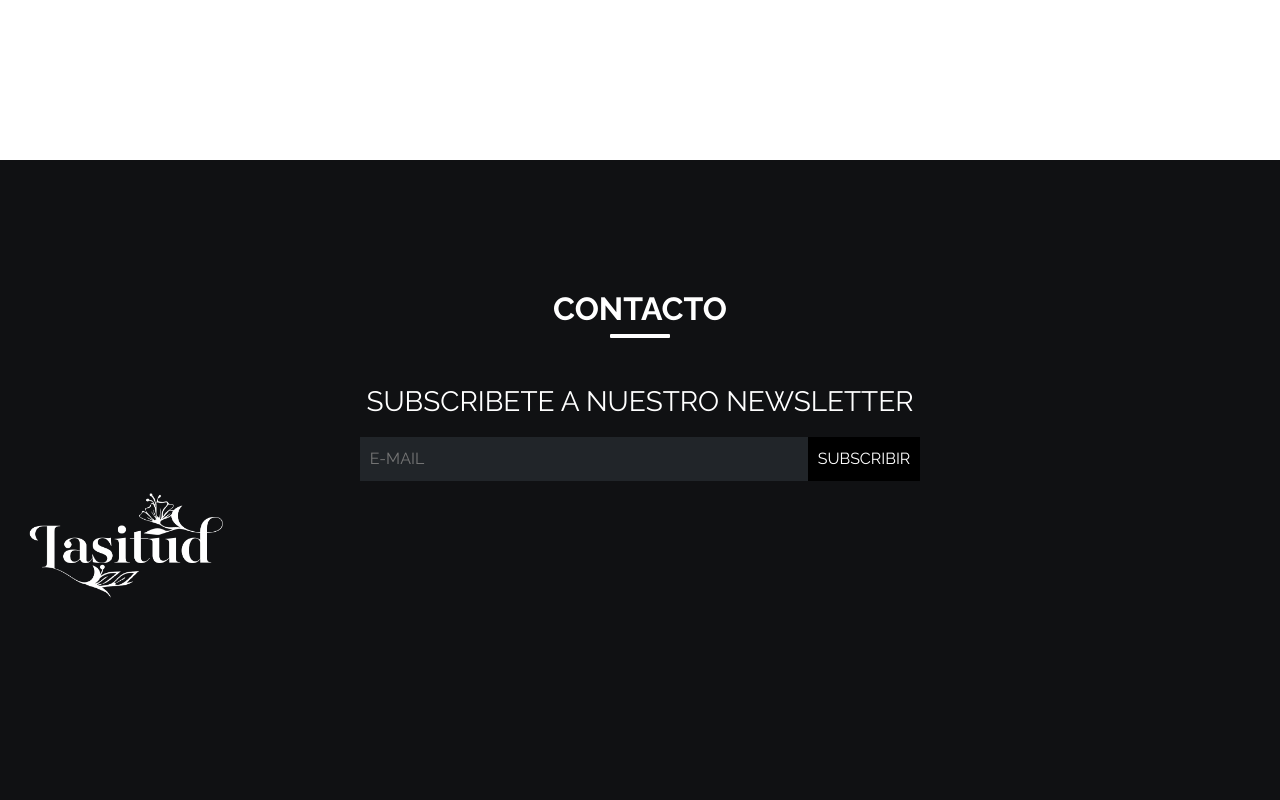
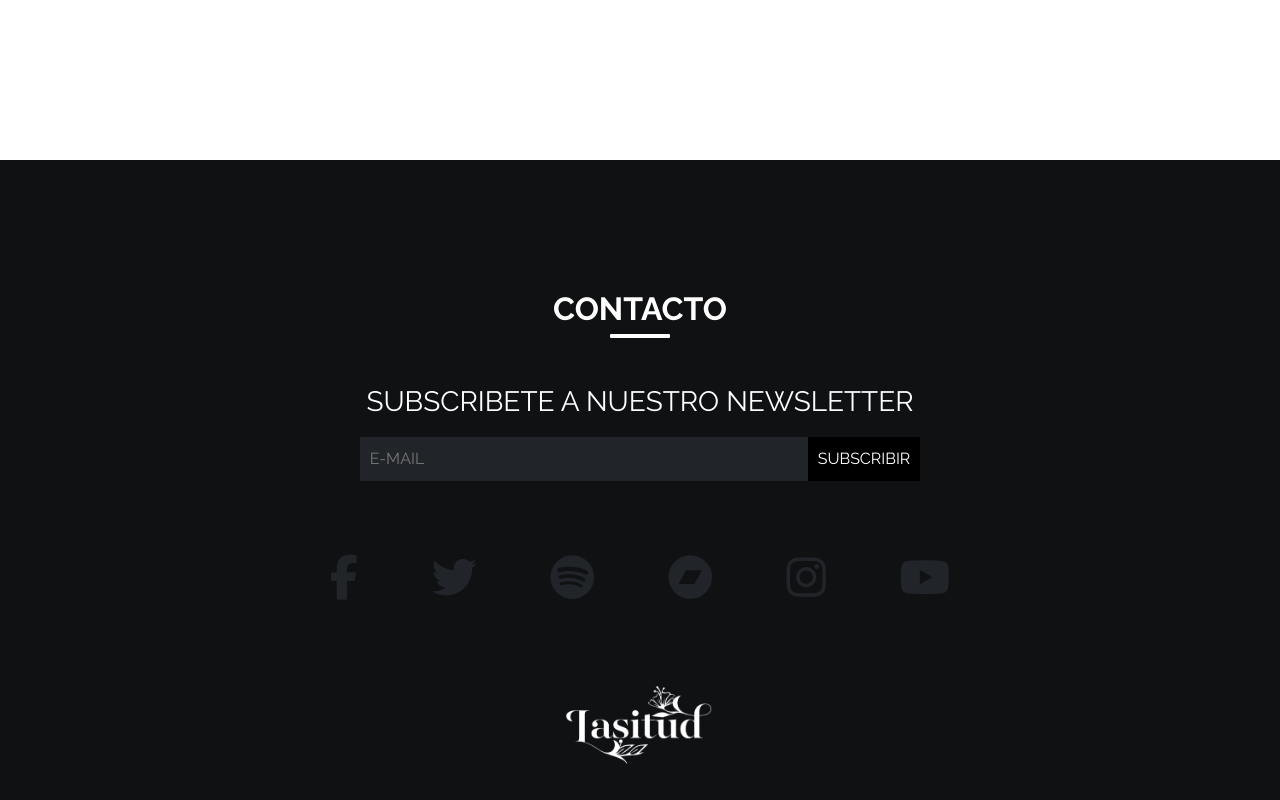
Before and after one commit to DanielCornelio/lasitud, a plain HTML site: page index.html in a window 1280 px wide. Shown: the part 3840-4640 px from the top of the page. Drawn offline with nearby package versions, Linux system fonts and the light colour scheme.

Commit message:
añadiendo redes sociales a contacto

```diff
--- a/index.html
+++ b/index.html
@@ -11,6 +11,7 @@
     <link href="https://fonts.googleapis.com/css2?family=Raleway:wght@300;400;700&display=swap" rel="stylesheet" />
     <link rel="stylesheet" href="styles.css" />
     <link rel="stylesheet" href="output.css">
+    <script src="https://use.fontawesome.com/32db38c652.js"></script>
 </head>
 
 <body>
@@ -153,9 +154,17 @@
               <input type="text" placeholder="E-MAIL" class="email">
               <input type="submit" value="SUBSCRIBIR" class="subscribir">
             </form>
-              <figure class="contacto__logo">
+            <article class="contacto__social">
+              <span><a href="https://www.facebook.com/lasitudoficial"><i class="fa fa-facebook" aria-hidden="true"></i></a></span>
+              <span><a href="#"><i class="fa fa-twitter" aria-hidden="true"></i></a></span>
+              <span><a href="#"><i class="fa fa-spotify" aria-hidden="true"></i></a></span>
+              <span><a href="https://lasitud.bandcamp.com/"><i class="fa fa-bandcamp" aria-hidden="true"></i></a></span>
+              <span><a href="#"><i class="fa fa-instagram" aria-hidden="true"></i></a></span>
+              <span><a href="#"><i class="fa fa-youtube-play" aria-hidden="true"></i></a></span>
+            </article>
+              <div class="contacto__logo">
                 <img src="img/lasitud_blanco.png" alt="">
-              </figure>
+              </div>
         </section>
         <footer></footer>
     </main>
--- a/scss/_contacto.scss
+++ b/scss/_contacto.scss
@@ -37,10 +37,37 @@
         }
     }
 
+
+    .contacto__social{
+         font-size: 45px;
+        vertical-align: center;
+        display: flex;
+        justify-content: space-evenly;
+        margin: 5% 20%;
+
+        span{
+
+            a{
+                text-decoration: none;
+                color:#212529;
+
+            }
+            a:hover{
+                color:$blanco;
+                transition: 1s;
+            }
+        }
+
+    }
+
+
     .contacto__logo{
-        width: 20%;
+
         img{
-            width: 100%;
+            width: 15%;
+            margin:3% auto;
+            display: block;
+
         }
     }
 }
```
Also changed, not shown: output.css, 1 other file.
